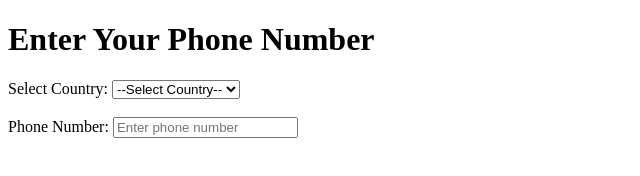
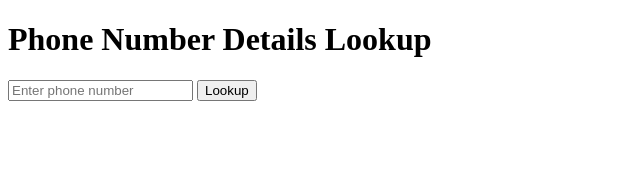
Before and after one commit to shabirhussain276-cpu/PhoneLookUp, a plain HTML site: page index.html in a window 1280 px wide. Shown: the whole page, without its empty margins (0-640 px from the left). Drawn offline with Linux system fonts and the light colour scheme.

Commit message:
Update index.html

```diff
--- a/index.html
+++ b/index.html
@@ -1,68 +1,48 @@
 <!DOCTYPE html>
-<html>
+<html lang="en">
 <head>
-  <title>Phone Number with Country Code</title>
+    <meta charset="UTF-8" />
+    <meta name="viewport" content="width=device-width, initial-scale=1.0"/>
+    <title>Phone Number Lookup</title>
 </head>
 <body>
-  <h1>Enter Your Phone Number</h1>
+    <h1>Phone Number Details Lookup</h1>
+    <input type="text" id="phoneNumber" placeholder="Enter phone number" />
+    <button onclick="lookupNumber()">Lookup</button>
+    <div id="result"></div>
 
-  <label for="countrySelect">Select Country: </label>
-  <select id="countrySelect" onchange="updateCountryCode()">
-    <option value="">--Select Country--</option>
-    <option value="US">United States</option>
-    <option value="IN">India</option>
-    <option value="FR">France</option>
-    <option value="PK">Pakistan</option>
-    <option value="GR">Greece</option>
-  </select>
+    <script>
+        async function lookupNumber() {
+            const apiKey = 'YOUR_API_KEY'; // Replace with your NumVerify API key
+            const phone = document.getElementById('phoneNumber').value.trim();
+            const resultDiv = document.getElementById('result');
+            resultDiv.innerHTML = 'Loading...';
 
-  <br/><br/>
+            if (!phone) {
+                resultDiv.innerHTML = 'Please enter a phone number.';
+                return;
+            }
 
-  <label for="phoneNumber">Phone Number: </label>
-  <input type="tel" id="phoneNumber" placeholder="Enter phone number" />
+            try {
+                const response = await fetch(https://apilayer.net/api/validate?access_key=${apiKey}&number=${encodeURIComponent(phone)});
+                const data = await response.json();
 
-  <script>
-    const countries = {
-      "US": { name: "United States", code: "+1" },
-      "IN": { name: "India", code: "+91" },
-      "FR": { name: "France", code: "+33" },
-      "PK": { name: "Pakistan", code: "+92" },
-      "GR": { name: "Greece", code: "+30" }
-    };
-
-    function updateCountryCode() {
-      const select = document.getElementById('countrySelect');
-      const phoneInput = document.getElementById('phoneNumber');
-      const selectedCode = select.value;
-
-      if (countries[selectedCode]) {
-        const countryCode = countries[selectedCode].code;
-        // Remove any existing country code prefix
-        let currentNumber = phoneInput.value.replace(/^\+\d+\s?/, '');
-        // Set the new country code prefix
-        phoneInput.value = countryCode + ' ' + currentNumber;
-      } else {
-        // If no country selected, do not add code
-        // Optionally, clear prefix if desired
-        // phoneInput.value = '';
-      }
-    }
-
-    // Optional: When user edits the number, keep the country code prefix intact
-    document.getElementById('phoneNumber').addEventListener('input', function() {
-      const select = document.getElementById('countrySelect');
-      const selectedCode = select.value;
-      if (countries[selectedCode]) {
-        const countryCode = countries[selectedCode].code;
-        let currentNumber = this.value;
-        // If user deletes the prefix, re-add it
-        if (!currentNumber.startsWith(countryCode)) {
-          // Remove existing prefix if any
-          currentNumber = currentNumber.replace(/^\+\d+\s?/, '');
-          this.value = countryCode + ' ' + currentNumber;
+                if (data.valid) {
+                    resultDiv.innerHTML = `
+                        <p><strong>International Format:</strong> ${data.international_format}</p>
+                        <p><strong>Country:</strong> ${data.country_name}</p>
+                        <p><strong>Location (City):</strong> ${data.location || 'N/A'}</p>
+                        <p><strong>Carrier:</strong> ${data.carrier || 'N/A'}</p>
+                        <p><strong>Line type:</strong> ${data.line_type}</p>
+                    `;
+                } else {
+                    resultDiv.innerHTML = 'Invalid phone number.';
+                }
+            } catch (error) {
+                resultDiv.innerHTML = 'Error fetching data.';
+                console.error(error);
+            }
         }
-      }
-    });
-  </script>
+    </script>
 </body>
 </html>
```
